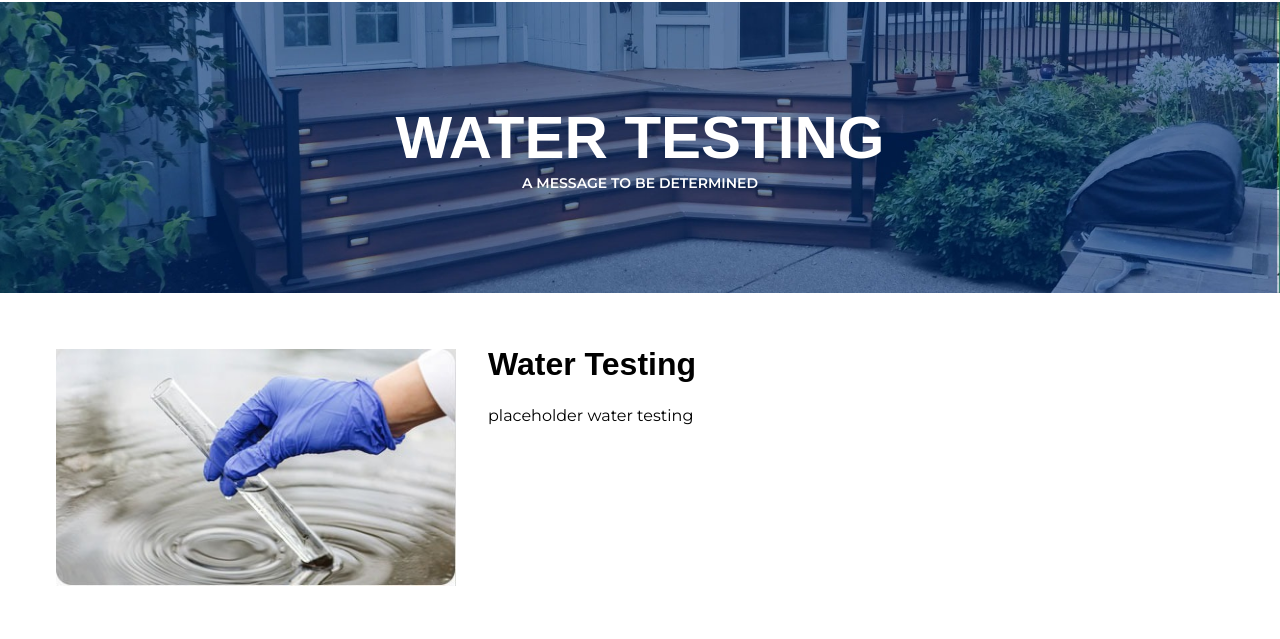
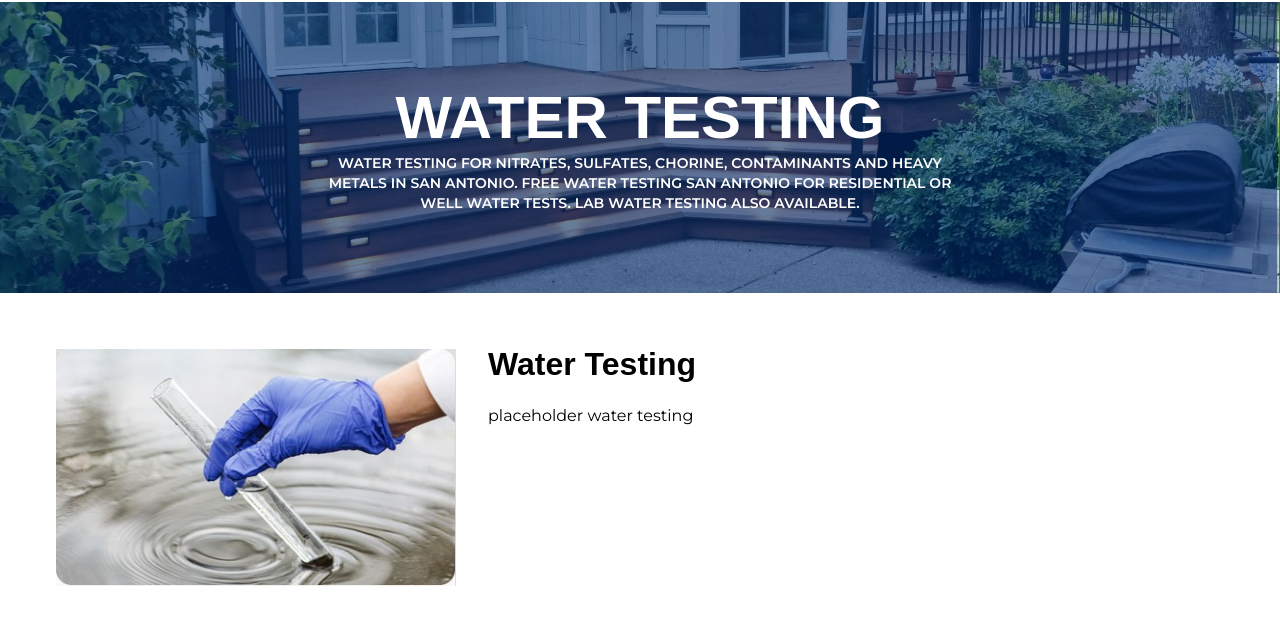
Before and after one commit to getcodestaff/hill-country-soft-water, a Gatsby site: page /water-testing in a window 1280 px wide. Shown: the part 91-730 px from the top of the page. Built offline with nearby package versions, Linux system fonts and the light colour scheme; Gatsby itself is replaced by a stand-in of ours.

Commit message:
service banner text

```diff
--- a/src/content/section1.md
+++ b/src/content/section1.md
@@ -1,6 +1,6 @@
 ---
 component: "section1"
-text: "A MESSAGE TO BE DETERMINED"
+text: "In Business For 30 Years"
 textColor: black
 featuredImage: ../images/section1.webp
 featuredImageAlt: "about us"
--- a/src/content/services/service2/service2-banner.md
+++ b/src/content/services/service2/service2-banner.md
@@ -2,7 +2,7 @@
 component: "service2_banner"
 date: "2023-01-25"
 title: WATER FILTRATION
-text: "A MESSAGE TO BE DETERMINED"
+text: "WATER FILTRATION PROFESSIONALS SAN ANTONIO"
 textColor: white
 featuredImage: ../../../images/service_banner.webp
 ---
--- a/src/content/services/service3/service3-banner.md
+++ b/src/content/services/service3/service3-banner.md
@@ -2,7 +2,7 @@
 component: "service3_banner"
 date: "2023-01-25"
 title: REVERSE OSMOSIS
-text: "A MESSAGE TO BE DETERMINED"
+text: "RO SYSTEMS IN SAN ANTONIO. REVERSE OSMOSIS IN 3 STAGE, 5 STAGE AND ALKALINE WATER. UNDER SINK RO DRINKING SYSTEMS SAN ANTONIO"
 textColor: white
 featuredImage: ../../../images/service_banner.webp
 ---
--- a/src/content/services/service4/service4-banner.md
+++ b/src/content/services/service4/service4-banner.md
@@ -2,7 +2,7 @@
 component: "service4_banner"
 date: "2023-01-25"
 title: HARD WATER FILTERS
-text: "A MESSAGE TO BE DETERMINED"
+text: "HARD WATER FILTERS FOR SAN ANTONIO. FILTER OUT HARD AND HEAVY METALS FROM YOUR WATER WITH A SAN ANTONIO HARD WATER FILTER"
 textColor: white
 featuredImage: ../../../images/service_banner.webp
 ---
--- a/src/content/services/service5/service5-banner.md
+++ b/src/content/services/service5/service5-banner.md
@@ -2,7 +2,7 @@
 component: "service5_banner"
 date: "2023-01-25"
 title: WATER TESTING
-text: "A MESSAGE TO BE DETERMINED"
+text: "WATER TESTING FOR NITRATES, SULFATES, CHORINE, CONTAMINANTS AND HEAVY METALS IN SAN ANTONIO. FREE WATER TESTING SAN ANTONIO FOR RESIDENTIAL OR WELL WATER TESTS. LAB WATER TESTING ALSO AVAILABLE."
 textColor: white
 featuredImage: ../../../images/service_banner.webp
 ---
--- a/src/content/services/service6/service6-banner.md
+++ b/src/content/services/service6/service6-banner.md
@@ -2,7 +2,7 @@
 component: "service6_banner"
 date: "2023-01-25"
 title: WATER TREATMENT
-text: "A MESSAGE TO BE DETERMINED"
+text: "WATER TREATMENT SYSTEMS SAN ANTONIO. TREATMENT AND PURIFICATION SYSTEMS FOR COMMERCIAL, WELL AND RESIDENTIAL HOMES IN SAN ANTONIO"
 textColor: white
 featuredImage: ../../../images/service_banner.webp
 ---
--- a/src/content/services/service7/service7-banner.md
+++ b/src/content/services/service7/service7-banner.md
@@ -2,7 +2,7 @@
 component: "service7_banner"
 date: "2023-01-25"
 title: HOUSE WATER FILTERS
-text: "A MESSAGE TO BE DETERMINED"
+text: "SAN ANTONIO WHOLE HOUSE WATER FILTERS FOR YOUR HOME OF BUSINESS. SALT AND NO SALE HOME WATER FILTRATION SYSTEMS IN SAN ANTONIO TEXAS."
 textColor: white
 featuredImage: ../../../images/service_banner.webp
 ---
--- a/src/content/services/service8/service8-banner.md
+++ b/src/content/services/service8/service8-banner.md
@@ -2,7 +2,7 @@
 component: "service8_banner"
 date: "2023-01-25"
 title: WATER WELL SYSTEMS
-text: "A MESSAGE TO BE DETERMINED"
+text: "WELL WATER FILTRATION SYSTEMS IN SAN ANTONIO TEXAS. WELL PURIFICATION AND WELL TESTING FOR WELL WATER FILTERS AND WELL HOLDING TANKS."
 textColor: white
 featuredImage: ../../../images/service_banner.webp
 ---
--- a/src/content/services/services-section.md
+++ b/src/content/services/services-section.md
@@ -4,5 +4,5 @@ sectionLabel: OUR SERVICES
 sectionTitle: Doing it well is our passion!
 sectionText: We provide services for pergolas, balconies, wood and composite decks, wood and etal railings, windows, doors, siding, dry rot repairs, interior and exterior renovations. In addition to our construction services, we also offer plumbing services for any of your home’s drain, sewer, and main line water, and filtration system needs.
 contactText: Need any help call us at
-contact: 916-257-8310
+contact: 210-942-7683
 ---
```
